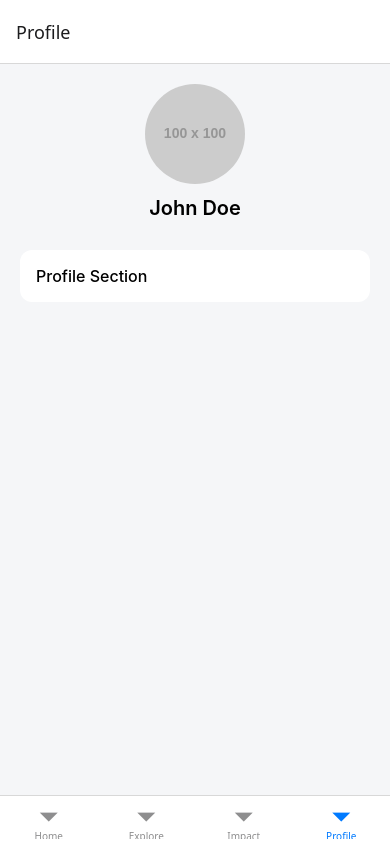
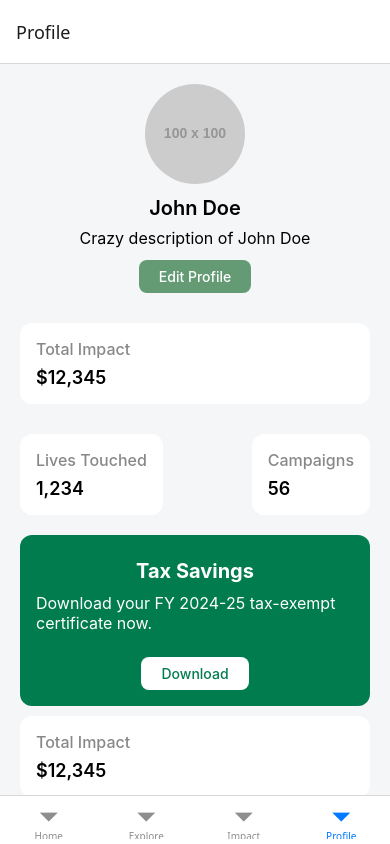
Before and after one commit to ambujvashistha/impact-tracking-app, a React Native app: screen /Profile in a window 390 px wide. Built offline with nearby package versions, Linux system fonts and the light colour scheme.

Commit message:
profile screen skeleton

```diff
--- a/src/screens/profileScreen.js
+++ b/src/screens/profileScreen.js
@@ -1,4 +1,4 @@
-import { View, Text, Image, ScrollView, StyleSheet } from "react-native";
+import { View, Text, Image, ScrollView, StyleSheet, TouchableOpacity } from "react-native";
 import { SafeAreaView } from "react-native-safe-area-context";
 
 export default function ProfileScreen() {
@@ -11,10 +11,63 @@ export default function ProfileScreen() {
             style={styles.avatar}
           />
           <Text style={styles.name}>John Doe</Text>
+          <Text style={styles.description}>Crazy description of John Doe</Text>
+          <TouchableOpacity style={styles.editButton}>
+            <Text style={styles.editButtonText}>Edit Profile</Text>
+          </TouchableOpacity>
         </View>
 
         <View style={styles.section}>
-          <Text style={styles.sectionTitle}>Profile Section</Text>
+          <Text style={styles.sectionTitle}>Total Impact</Text>
+          <Text style={styles.sectionValue}>$12,345</Text>
+        </View>
+        <View style={styles.impact}>
+          <View style={styles.section}>
+            <Text style={styles.sectionTitle}>Lives Touched</Text>
+            <Text style={styles.sectionValue}>1,234</Text>
+          </View>
+          <View style={styles.section}>
+            <Text style={styles.sectionTitle}>Campaigns</Text>
+            <Text style={styles.sectionValue}>56</Text>
+          </View>
+        </View>
+
+        <View style={styles.sectionTax}>
+          <Text style={styles.sectionTaxTitle}>
+            Tax Savings
+          </Text>
+          <Text style={styles.sectionTaxText}>Download your FY 2024-25 tax-exempt certificate now.</Text>
+          <TouchableOpacity style={styles.downloadButton}>
+            <Text style={styles.downloadButtonText}>Download</Text>
+          </TouchableOpacity>
+        </View>
+
+        <View style={styles.section}>
+          <Text style={styles.sectionTitle}>Total Impact</Text>
+          <Text style={styles.sectionValue}>$12,345</Text>
+        </View>
+
+        <View style={styles.section}>
+          <Text style={styles.sectionTitle}>Total Impact</Text>
+          <Text style={styles.sectionValue}>$12,345</Text>
+        </View>
+
+        <View style={styles.section}>
+          <View style={styles.section}>
+            <TouchableOpacity>
+              <Text>Notification Preferences</Text>
+            </TouchableOpacity>
+          </View>
+          <View style={styles.section}>
+            <TouchableOpacity>
+              <Text>Security & App PIN</Text>
+            </TouchableOpacity>
+          </View>
+          <View style={styles.section}>
+            <TouchableOpacity>
+              <Text style={styles.signOutText}>Sign Out</Text>
+            </TouchableOpacity>
+          </View>
         </View>
       </ScrollView>
     </SafeAreaView>
@@ -43,13 +96,81 @@ const styles = StyleSheet.create({
     fontWeight: "600",
     marginTop: 12,
   },
+  description: {
+    fontSize: 16,
+    fontWeight: "400",
+    marginTop: 8,
+  },
+  impact: {
+    display: "flex",
+    flexDirection: "row",
+    justifyContent: "space-between",
+    marginTop: 20,
+  },
   section: {
     backgroundColor: "#fff",
     padding: 16,
     borderRadius: 12,
+    marginBottom: 10,
   },
   sectionTitle: {
     fontSize: 16,
     fontWeight: "500",
+    color: "#888",
+  },
+  sectionValue: {
+    fontSize: 18,
+    fontWeight: "600",
+    marginTop: 8,
+  },
+  editButton: {
+    marginTop: 12,
+    paddingVertical: 8,
+    paddingHorizontal: 20,
+    backgroundColor: "#649b75",
+    borderRadius: 8,
+  },
+  editButtonText: {
+    color: "#ffffff",
+    fontSize: 14,
+    fontWeight: "500",
+  },
+  signOutText: {
+    color: "#ff4d4d",
+    fontSize: 16,
+    fontWeight: "500",
+  },
+  downloadButton: {
+    marginTop: 12,
+    paddingVertical: 8,
+    paddingHorizontal: 20,
+    backgroundColor: "#ffffff",
+    borderRadius: 8,
+  },
+  downloadButtonText: {
+    color: "#007c4f",
+    fontSize: 14,
+    fontWeight: "500",
+  },
+  sectionTax: {
+    backgroundColor: "#007c4f",
+    padding: 16,
+    borderRadius: 12,
+    marginBottom: 10,
+    marginTop: 10,
+    alignItems: "center",
+  },
+  sectionTaxTitle: {
+    fontSize: 20,
+    fontWeight: "bold",
+    color: "#ffffff",
+    marginTop: 8,
+  },
+  sectionTaxText: {
+    fontSize: 16,
+    fontWeight: "400",
+    color: "#ffffff",
+    marginTop: 10,
+    marginBottom: 12,
   },
 });
```
